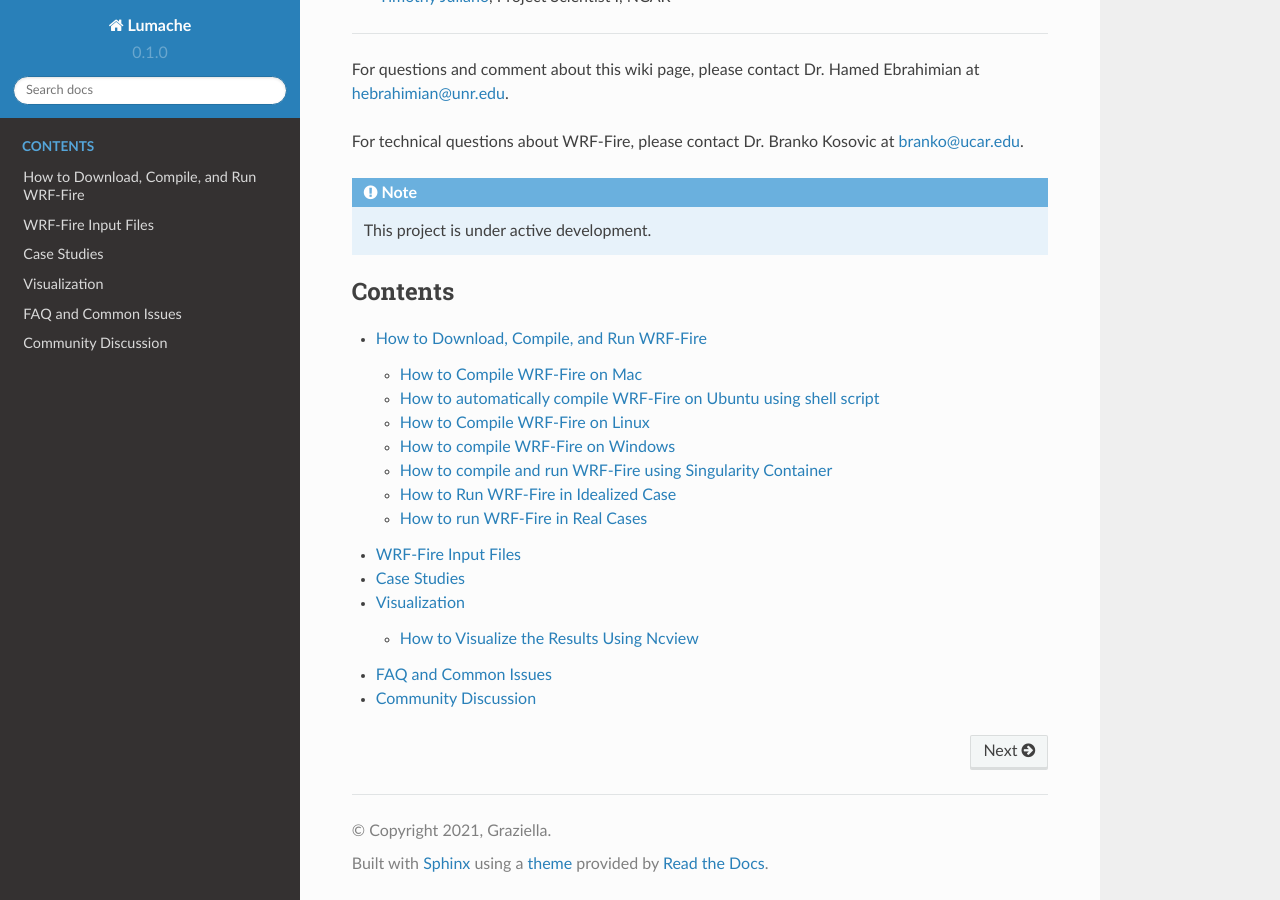
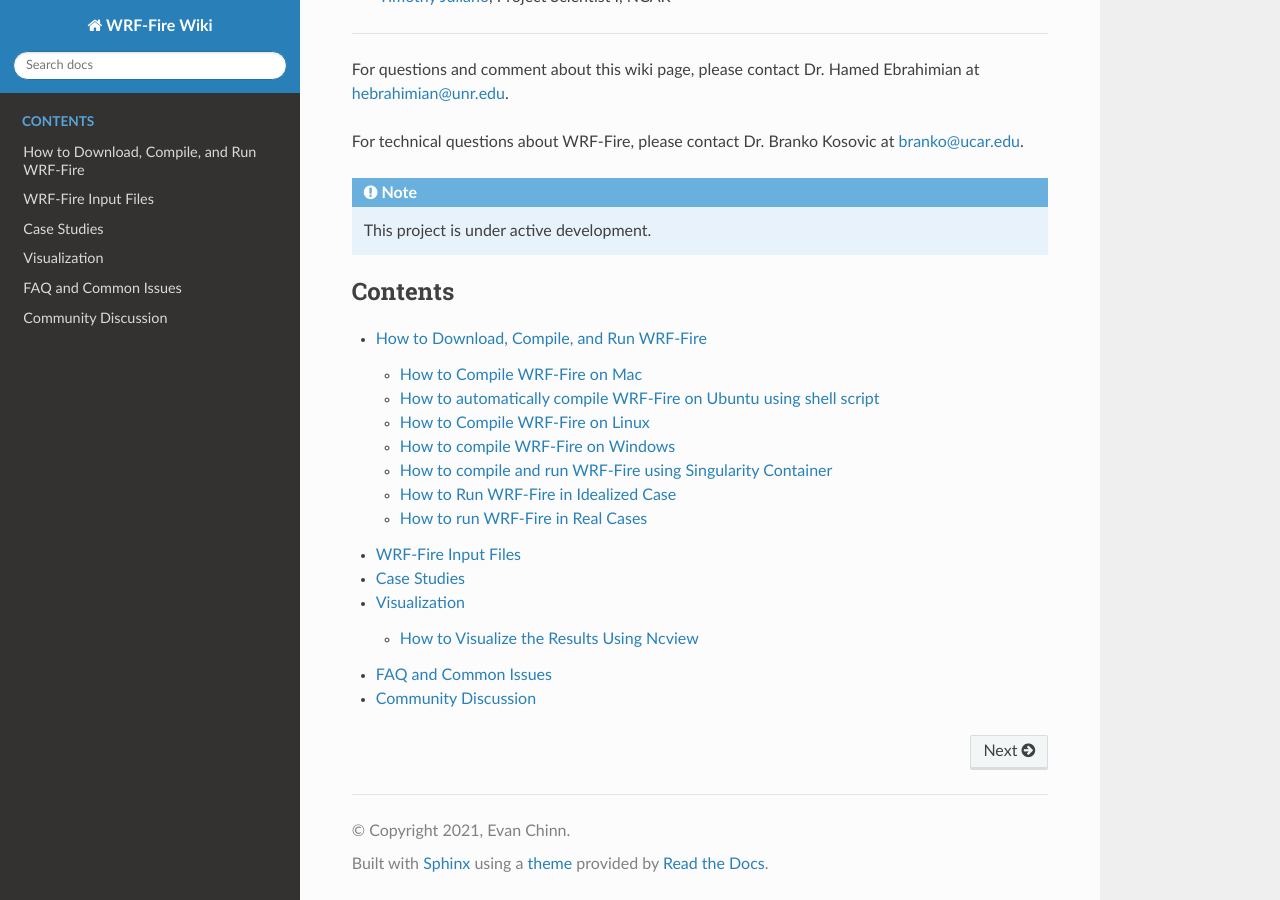
Before and after one commit to WRF-Fire-UNR/UNR-WRF-FIRE, a Sphinx documentation site: the page built from docs/source/index.rst, in a window 1280 px wide and 900 px high, scrolled down 1453 px. Built offline with Sphinx 7.4.7 and the Read the Docs theme 2.0.0, drawn with Linux system fonts in a browser that asks for light colours; part of the change alters nothing that is shown.

Commit message:
Update conf.py

```diff
--- a/docs/source/conf.py
+++ b/docs/source/conf.py
@@ -1,36 +1,55 @@
+import sphinx_rtd_theme
 # Configuration file for the Sphinx documentation builder.
+#
+# This file only contains a selection of the most common options. For a full
+# list see the documentation:
+# https://www.sphinx-doc.org/en/master/usage/configuration.html
 
-# -- Project information
+# -- Path setup --------------------------------------------------------------
 
-project = 'Lumache'
-copyright = '2021, Graziella'
-author = 'Graziella'
+# If extensions (or modules to document with autodoc) are in another directory,
+# add these directories to sys.path here. If the directory is relative to the
+# documentation root, use os.path.abspath to make it absolute, like shown here.
+#
+# import os
+# import sys
+# sys.path.insert(0, os.path.abspath('.'))
 
-release = '0.1'
-version = '0.1.0'
 
-# -- General configuration
+# -- Project information -----------------------------------------------------
 
-extensions = [
-    'sphinx.ext.duration',
-    'sphinx.ext.doctest',
-    'sphinx.ext.autodoc',
-    'sphinx.ext.autosummary',
-    'sphinx.ext.intersphinx',
-]
+project = 'WRF-Fire Wiki'
+copyright = '2021, Evan Chinn'
+author = 'Evan Chinn'
 
-intersphinx_mapping = {
-    'python': ('https://docs.python.org/3/', None),
-    'sphinx': ('https://www.sphinx-doc.org/en/master/', None),
-}
-intersphinx_disabled_domains = ['std']
+# The full version, including alpha/beta/rc tags
+release = '2021'
 
+
+# -- General configuration ---------------------------------------------------
+
+# Add any Sphinx extension module names here, as strings. They can be
+# extensions coming with Sphinx (named 'sphinx.ext.*') or your custom
+# ones.
+extensions = ['sphinx.ext.autosectionlabel', "sphinx_rtd_theme"]
+
+# Add any paths that contain templates here, relative to this directory.
 templates_path = ['_templates']
 
-# -- Options for HTML output
+# List of patterns, relative to source directory, that match files and
+# directories to ignore when looking for source files.
+# This pattern also affects html_static_path and html_extra_path.
+exclude_patterns = []
 
-html_theme = 'sphinx_rtd_theme'
+
+# -- Options for HTML output -------------------------------------------------
+
+# The theme to use for HTML and HTML Help pages.  See the documentation for
+# a list of builtin themes.
+#
+html_theme = "sphinx_rtd_theme"
+
+# Add any paths that contain custom static files (such as style sheets) here,
+# relative to this directory. They are copied after the builtin static files,
+# so a file named "default.css" will overwrite the builtin "default.css".
 html_static_path = ['_static']
-
-# -- Options for EPUB output
-epub_show_urls = 'footnote'
```
